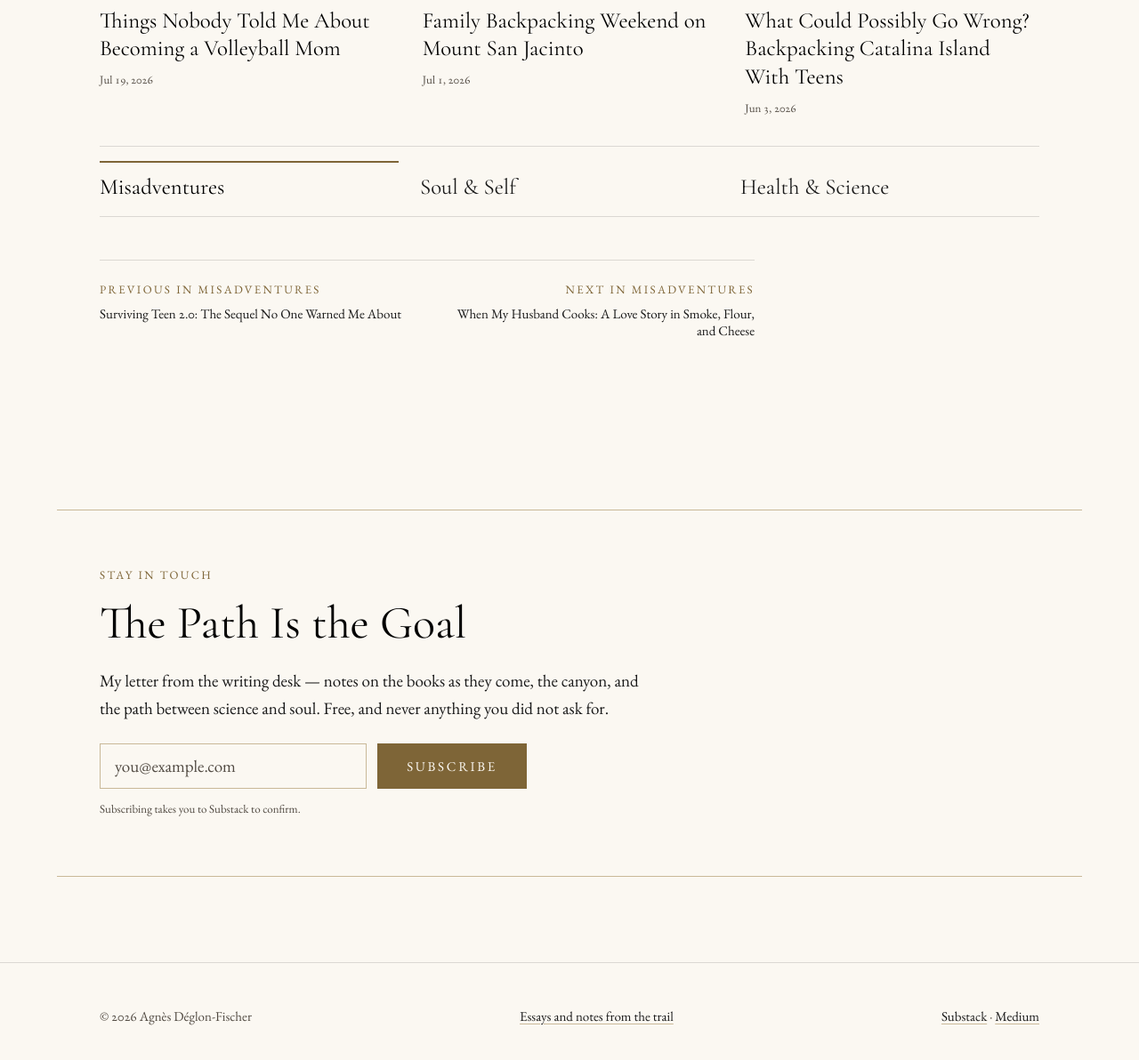
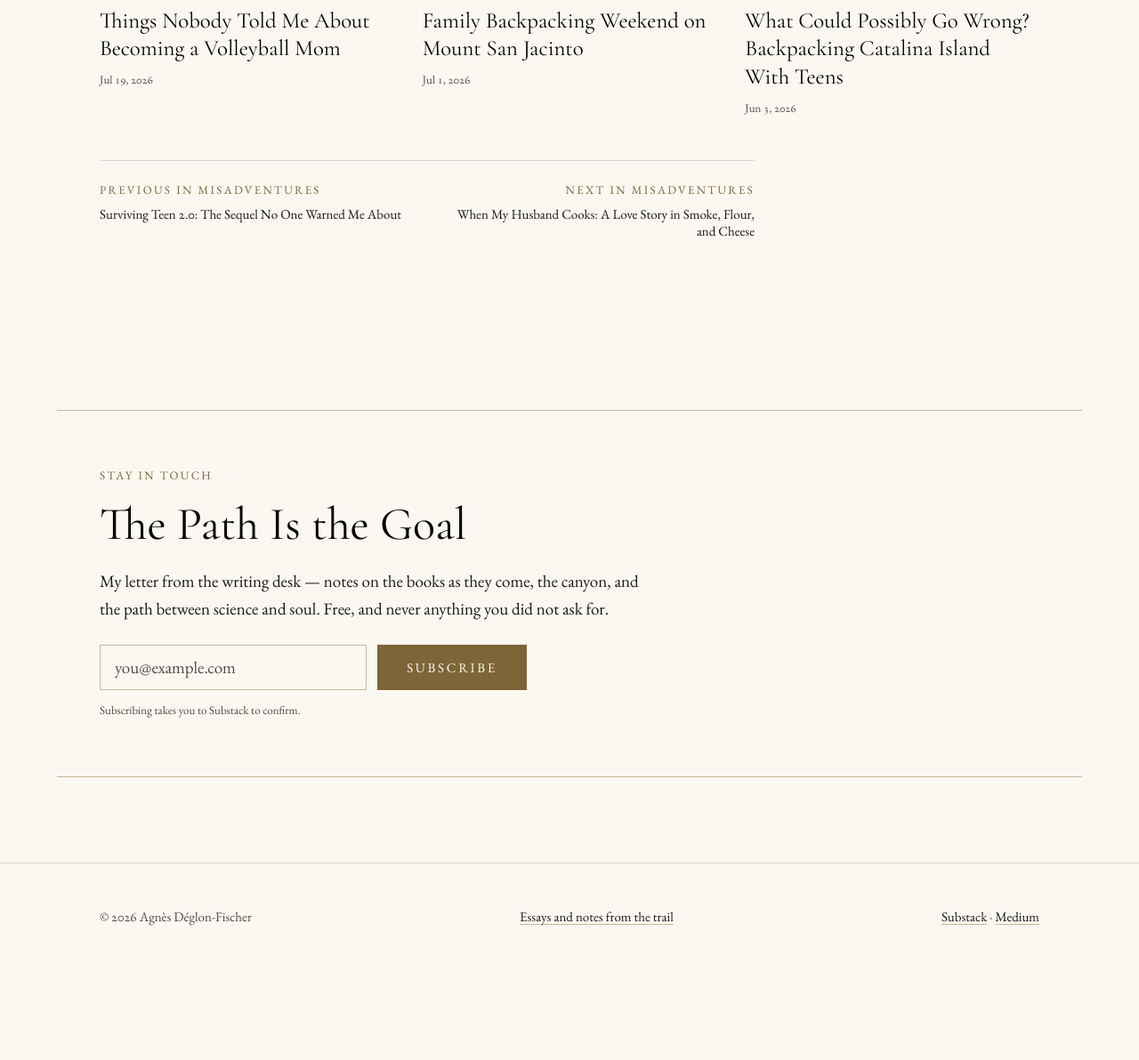
Before and after one commit to adeglon/adeglon.github.io, a Jekyll site: the page built from docs/_posts/2025-08-23-welcome-to-family-mis-adventures.md, in a window 1280 px wide, cut to the strip 2027-3246 px from the top of the page. Shown: the top 1192 px of the strip at 89% size. Built offline with Jekyll 4.4.1, drawn with Linux system fonts in a browser that asks for light colours; a script that is not in the unit is left out; after the commit the page ends 3134 px from its top, so only the background shows below that.

Commit message:
Revert the strand strip
Co-Authored-By: Claude Opus 5 <noreply@anthropic.com>
Claude-Session: https://claude.ai/code/session_01CXLAusaY8sc4P4TTBSZq1C

```diff
--- a/docs/_includes/strand-strip.html
+++ /dev/null
@@ -1,23 +0,0 @@
-{% comment %}
-  The three blog strands, side by side, with the current one marked.
-
-  This is the answer to "how do I get from a Misadventures piece to Soul &
-  Self without going back to /blog/". It is the same component as the
-  trilogy's reading-order strip, and it works on a phone, needs no
-  JavaScript, and cannot trap a keyboard - none of which is true of a
-  hover menu.
-
-  Set `current` to a section key:
-      {% include strand-strip.html current=page.category %}
-{% endcomment %}
-<nav class="strand-strip" aria-label="Blog categories">
-  <ol>
-    {%- for s in site.sections %}
-      {%- if s.key == include.current %}
-      <li aria-current="page">{{ s.name }}</li>
-      {%- else %}
-      <li><a href="{{ '/' | append: s.slug | append: '/' | relative_url }}">{{ s.name }}</a></li>
-      {%- endif %}
-    {%- endfor %}
-  </ol>
-</nav>
--- a/docs/_layouts/post.html
+++ b/docs/_layouts/post.html
@@ -100,12 +100,6 @@ layout: default
   </section>
   {%- endif %}
 
-  {%- comment %}
-    Strand switcher AFTER the essay, never before it. A reader at the top of a
-    piece came to read it, not to choose a different one.
-  {%- endcomment %}
-  {% include strand-strip.html current=cat %}
-
   {%- if older or newer %}
   <nav class="pager" aria-label="More essays{% if section_name %} in {{ section_name }}{% endif %}">
     {%- if older %}
--- a/docs/_layouts/section.html
+++ b/docs/_layouts/section.html
@@ -8,8 +8,6 @@ layout: default
   <h1>{{ page.title }}</h1>
   {% if page.blurb %}<p class="standfirst">{{ page.blurb }}</p>{% endif %}
   {% include ornament.html modifier="ornament--short" %}
-
-  {% include strand-strip.html current=page.category %}
 
   <ul class="post-list">
     {%- for post in site.posts %}
--- a/docs/assets/css/components.css
+++ b/docs/assets/css/components.css
@@ -332,27 +332,19 @@
        </nav>
    -------------------------------------------------------------------------- */
 
-/* Sibling navigation: three things at the same level, one of them current.
-   Built for the trilogy's reading order and reused for the three blog
-   strands - the same job deserves the same shape, and a reader learns the
-   pattern once. It works on a phone, needs no JavaScript and cannot trap a
-   keyboard, none of which is true of a hover menu. */
-.series-strip,
-.strand-strip {
+.series-strip {
   border-block: 1px solid var(--rule-quiet);
   padding-block: var(--sp-4);
   margin-block: var(--sp-6);
 }
-.series-strip ol,
-.strand-strip ol {
+.series-strip ol {
   display: grid;
   grid-template-columns: repeat(3, 1fr);
   gap: var(--sp-5);
   list-style: none; margin: 0; padding: 0;
   counter-reset: book;
 }
-.series-strip li,
-.strand-strip li {
+.series-strip li {
   font-family: var(--font-display);
   font-size: var(--fs-lg);
   line-height: var(--lh-snug);
@@ -360,13 +352,10 @@
   padding-top: var(--sp-3);
   border-top: 2px solid transparent;
 }
-.series-strip a,
-.strand-strip a { color: var(--text); display: block; }
-.series-strip a:hover,
-.strand-strip a:hover { color: var(--accent-strong); }
+.series-strip a { color: var(--text); display: block; }
+.series-strip a:hover { color: var(--accent-strong); }
 
-.series-strip [aria-current="page"],
-.strand-strip [aria-current="page"] {
+.series-strip [aria-current="page"] {
   color: var(--text-strong);
   border-top-color: var(--accent);
 }
@@ -376,13 +365,10 @@
 }
 
 @media (max-width: 46rem) {
-  .series-strip ol,
-  .strand-strip ol { grid-template-columns: 1fr; gap: var(--sp-3); }
-  .series-strip li,
-  .strand-strip li { border-top: 0; border-left: 2px solid transparent;
+  .series-strip ol { grid-template-columns: 1fr; gap: var(--sp-3); }
+  .series-strip li { border-top: 0; border-left: 2px solid transparent;
                      padding: var(--sp-1) 0 var(--sp-1) var(--sp-4); }
-  .series-strip [aria-current="page"],
-  .strand-strip [aria-current="page"] { border-left-color: var(--accent); }
+  .series-strip [aria-current="page"] { border-left-color: var(--accent); }
 }
 
 
```
